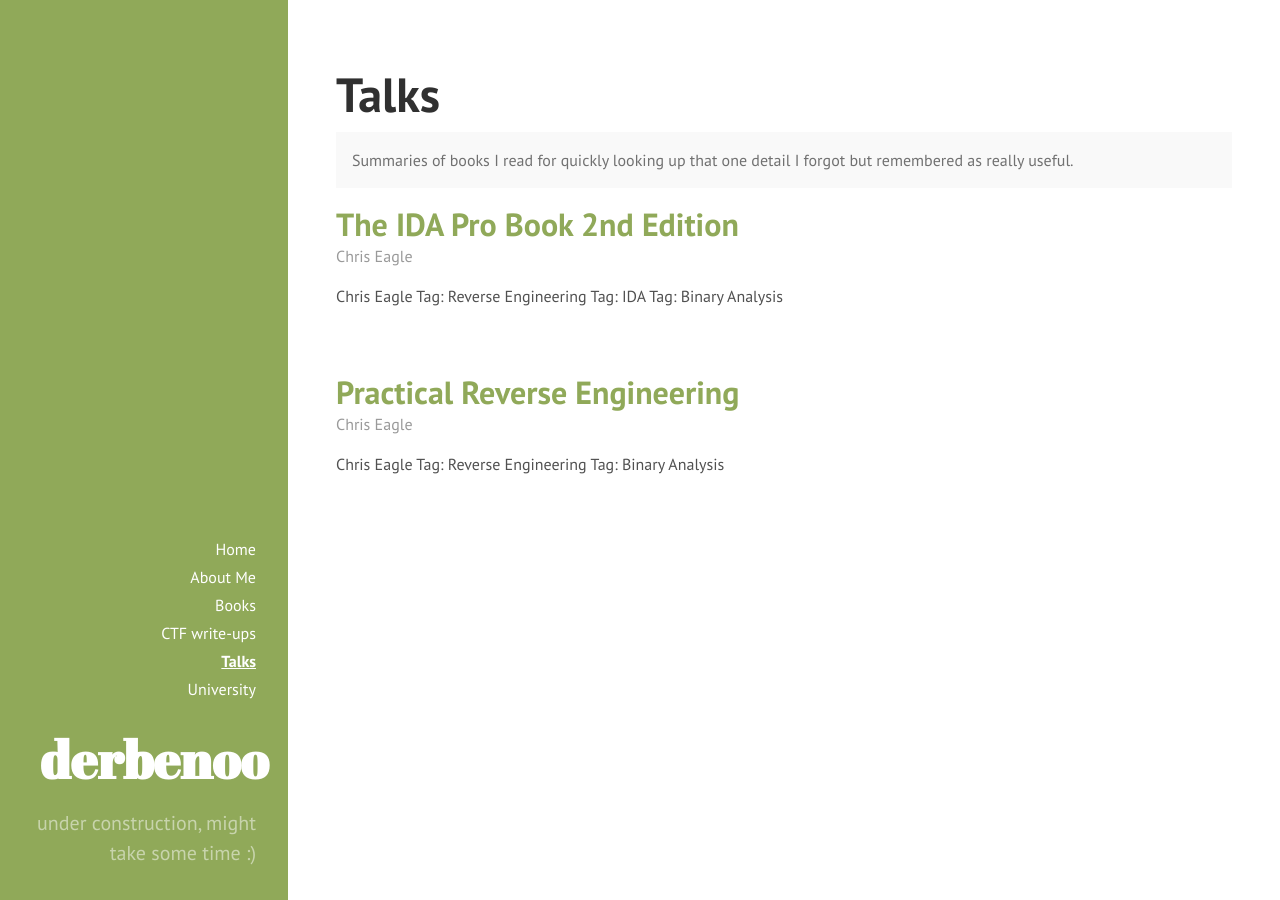
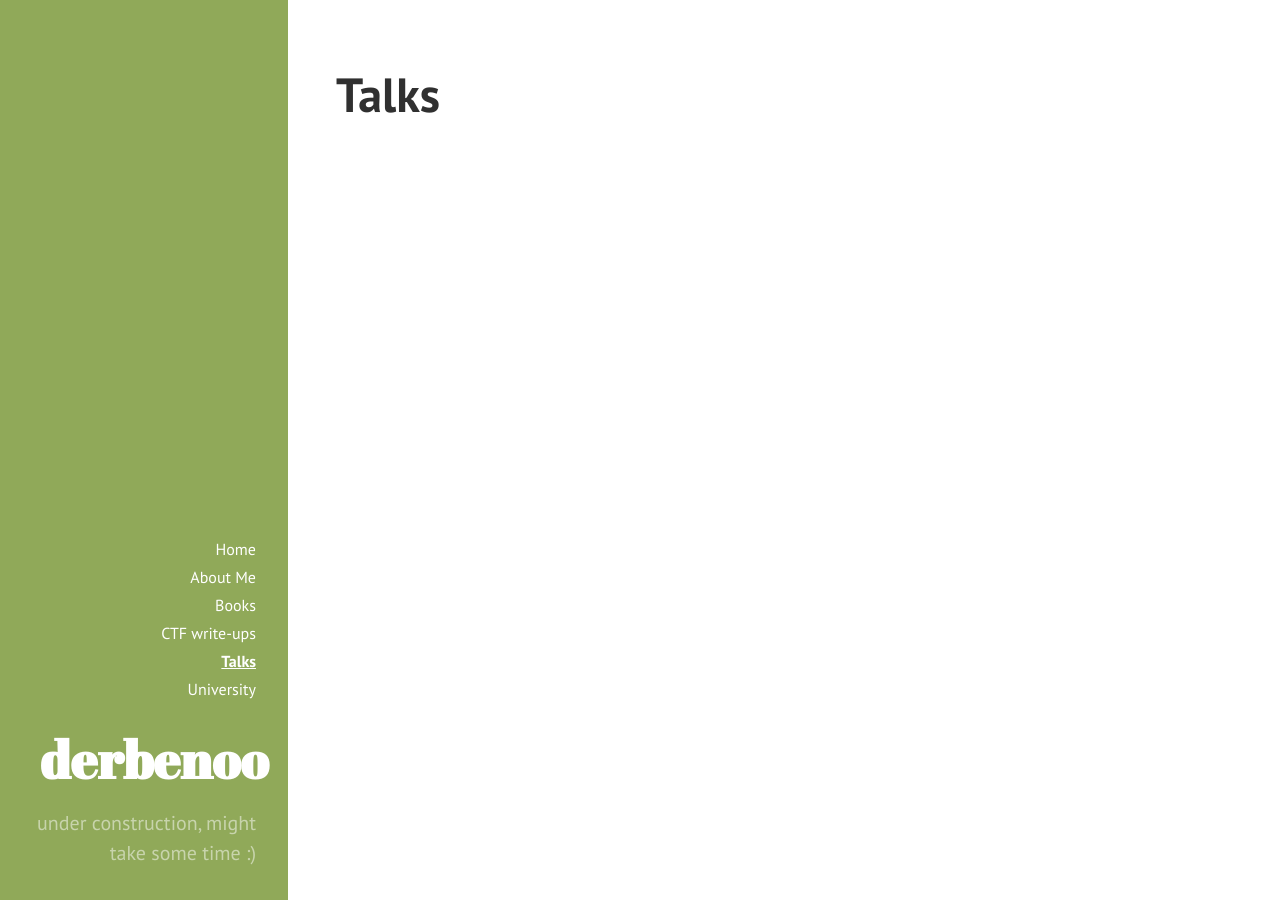
Before and after one commit to derbenoo/derbenoo.github.io, a Jekyll site: the page built from talks.md, in a window 1280 px wide. Built offline with Jekyll 4.4.1, drawn with Linux system fonts in a browser that asks for light colours.

```diff
--- a/public/css/custom.css
+++ b/public/css/custom.css
@@ -118,7 +118,7 @@
   color: #616161;
 }
 
-.timeline > ul > .long:before {height: 20rem;}
+.timeline > ul > .long:before {height: 10rem;}
 
 
 
--- a/talks.md
+++ b/talks.md
@@ -2,26 +2,3 @@
 layout: page
 title: Talks
 ---
-
-<p class="message">
-  Summaries of books I read for quickly looking up that one detail I forgot but remembered as really useful.
-</p>
-
-<div class="posts">
-  {% for post in site.categories.books %}
-  <div class="post">
-    <h1 class="post-title">
-      <a href="{{ post.url }}">
-        {{ post.title }}
-      </a>
-    </h1>
-
-    <span class="post-date">{{ post.author}}</span>
-
-    {{ post.author }}
-    {% for tag in post.tags %}
-    	Tag: {{tag}}
-    {% endfor %}
-  </div>
-  {% endfor %}
-</div>
```
Also changed, not shown: about.md (+22 -6 lines), index.html (+2 -35 lines), university.md (+0 -23 lines).
